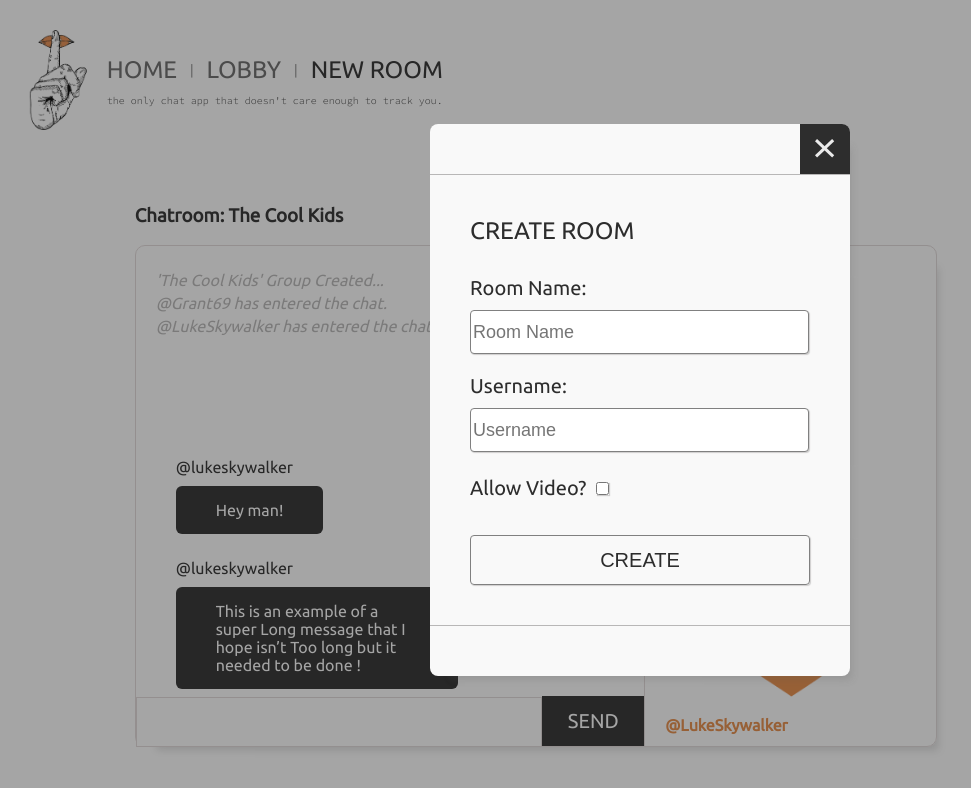
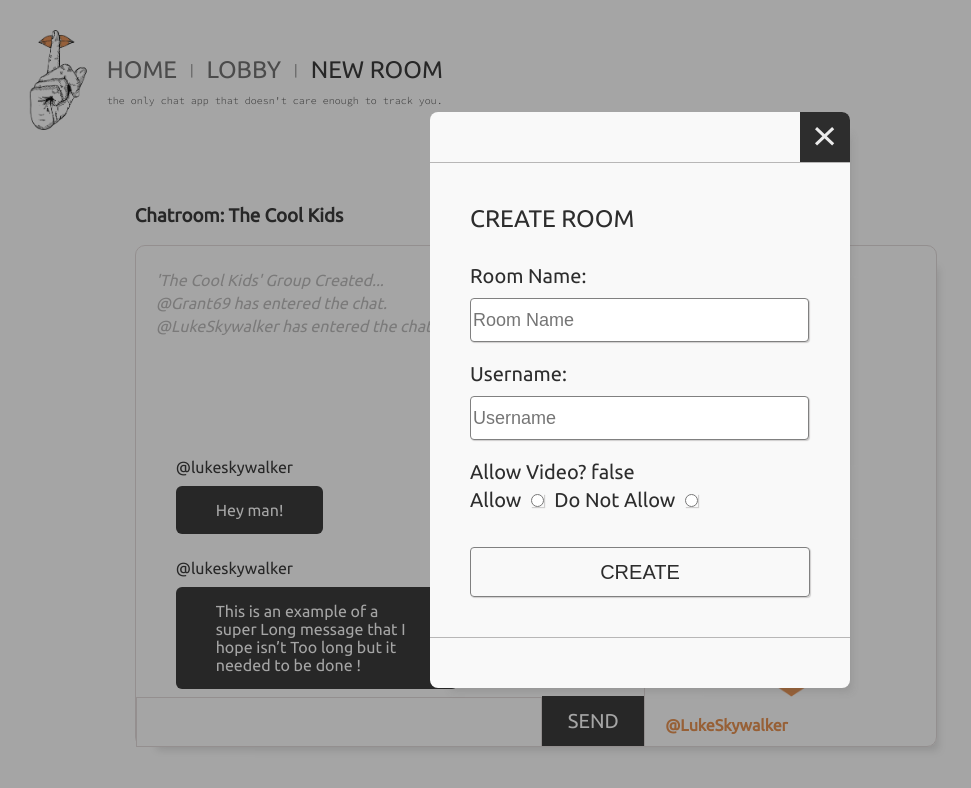
Before and after one commit to GrantDarling/Hush-Chat-App, a React (Create React App) app in the folder client/: page /room in a window 1280 px wide. Shown: the top 788 px of the page, without its empty margins (0-971 px from the left). Built offline with nearby package versions, Linux system fonts and the light colour scheme.

Commit message:
Created modal logic for new room

```diff
--- a/client/src/components/layout/Modal.js
+++ b/client/src/components/layout/Modal.js
@@ -1,6 +1,5 @@
 import React from 'react';
 import { NavLink } from 'react-router-dom';
-import ModalSwitch from '../logical/Modal'
 
 const Modal = ({ children, toggleModal, isOpen }) => {
   return (
--- a/client/src/components/layout/ModalCreateRoom.js
+++ b/client/src/components/layout/ModalCreateRoom.js
@@ -1,16 +1,41 @@
-import React from 'react';
+import React, { useState } from 'react';
 
 const ModalCreateRoom = () => {
+  const [room, setRoom] = useState({
+    roomName: '',
+    hostUsername: '',
+    allowVideo: "false"
+  })
+
+  const { roomName, hostUsername, allowVideo } = room;
+
+  const onChange = (e) => {
+    setRoom({
+      ...room,
+      [e.target.name]: e.target.value
+    })
+  }
+
+  const onSubmit = (e) => {
+    e.preventDefault();
+
+    alert('do something...');
+  }
+
   return (
     <div className='modal-child'>
       <h1>CREATE ROOM</h1>
-      <form>
-        <label htmlFor='room'>Room Name:</label>
-        <input placeholder="Room Name" />
-        <label htmlFor='username'>Username:</label>
-        <input placeholder="Username" />
-        <label htmlFor='video'>Allow Video?</label>
-        <input type="checkbox" className="checkmark" />
+      <form onSubmit={onSubmit}>
+        <label htmlFor='roomName'>Room Name: {roomName} </label>
+        <input type='text' placeholder="Room Name" name='roomName' value={roomName} onChange={onChange} />
+        <label htmlFor='hostUsername'>Username: {hostUsername} </label>
+        <input type='text' placeholder="Username" name='hostUsername' value={hostUsername} onChange={onChange} />
+        <label htmlFor='allowVideo'>Allow Video? {allowVideo.toString()}</label> <br/>
+        <label htmlFor='allowVideo'>Allow</label>
+        <input type="radio" id="allowed" className="checkmark" name="allowVideo" value="true" onChange={onChange} />
+        <label htmlFor='allowVideo'>Do Not Allow</label>
+        <input type="radio" id="not-allowed" className="checkmark" name="allowVideo" value="false" onChange={onChange} />
+
         <button type="submit" name='submit'>CREATE</button>
       </form>
     </div>
--- a/client/src/components/layout/Room.js
+++ b/client/src/components/layout/Room.js
@@ -5,14 +5,14 @@ import HostPlaceholder from "../../images/user-placeholder1.png";
 import GuestPlaceholder from "../../images/user-placeholder2.png";
 import ModalSwitch from '../logical/Modal'
 
-const Room = (props) => {
+const Room = () => {
     const [isOpen, toggleModal] = ModalSwitch();
 
     useEffect(() => {
-        /* if(!roomExists) { */
+        if(!isOpen) {
             toggleModal();
-        /* } */
-    }, [])
+        }
+    }, [toggleModal, isOpen])
 
     return (
         <section className='Room'>
```
